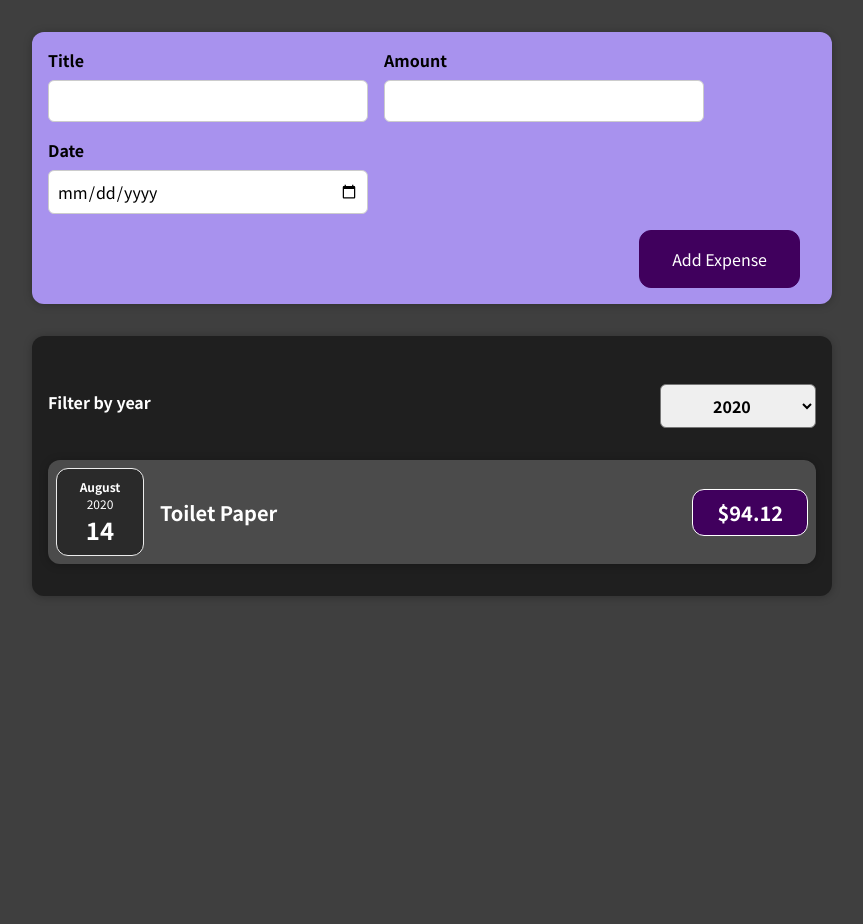
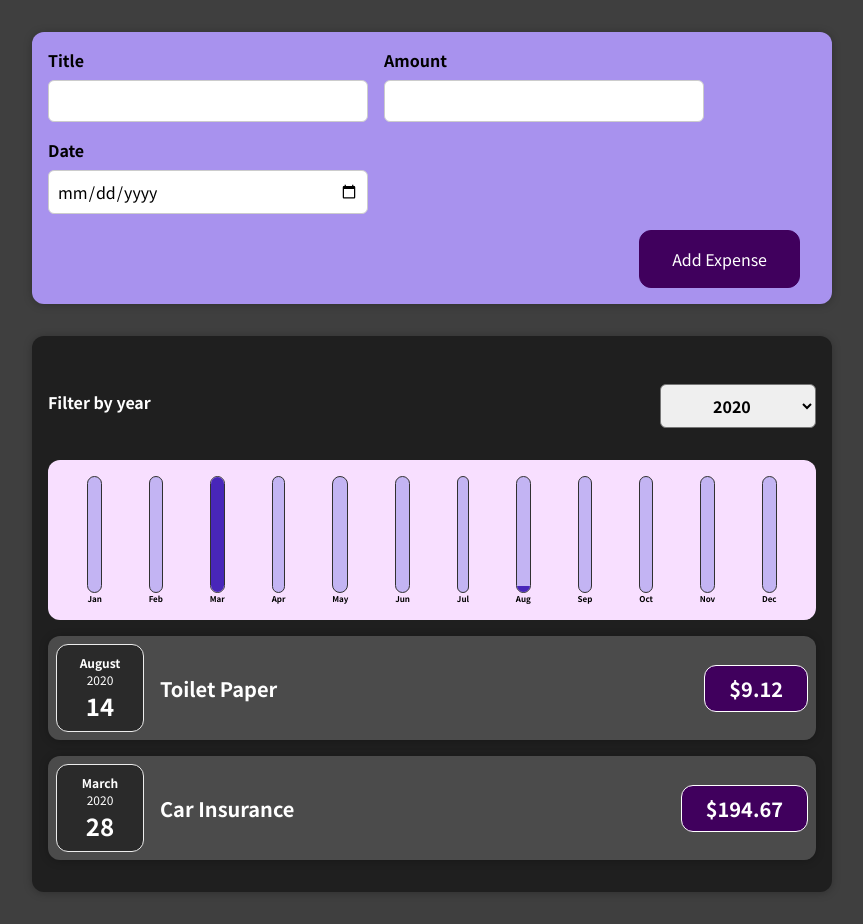
Before and after one commit to corentindeseine/01-react-expenses-dashboard, a React (Create React App) app: page / in a window 1280 px wide. Shown: the whole page, without its empty margins (208-1071 px from the left). Before the commit the page ends 800 px from the top, so only its background shows below. Built offline with nearby package versions, Linux system fonts and the light colour scheme.

Commit message:
dashboard done but still some courses bugs to correct

```diff
--- a/src/App.js
+++ b/src/App.js
@@ -6,21 +6,37 @@
   {
     id: 'e1',
     title: 'Toilet Paper',
-    amount: 94.12,
+    amount: 9.12,
     date: new Date(2020, 7, 14),
   },
-  { id: 'e2', title: 'New TV', amount: 799.49, date: new Date(2021, 2, 12) },
+  { id: 'e2',
+    title: 'New TV',
+    amount: 799.49,
+    date: new Date(2021, 2, 12)
+  },
   {
     id: 'e3',
     title: 'Car Insurance',
-    amount: 294.67,
-    date: new Date(2021, 2, 28),
+    amount: 194.67,
+    date: new Date(2020, 2, 28),
   },
   {
     id: 'e4',
     title: 'New Desk (Wooden)',
     amount: 450,
     date: new Date(2022, 5, 12),
+  },
+  {
+    id: 'e5',
+    title: 'PC',
+    amount: 1199.50,
+    date: new Date(2021, 3, 28),
+  },
+  {
+    id: 'e6',
+    title: 'Washing machine',
+    amount: 399.99,
+    date: new Date(2021, 9, 12)
   },
 ];
 
--- a/src/components/Chart/Chart.js
+++ b/src/components/Chart/Chart.js
@@ -4,13 +4,17 @@
 import './Chart.css'
 
 const Chart = (props) => {
+  const dataPointValues = props.dataPoints.map(dataPoint => dataPoint.value);
+  const totalMaximum = Math.max(...dataPointValues);
+
+
   return (
     <div className="chart">
       {props.dataPoints.map((dataPoint) => {
         return <ChartBar
                 key={dataPoint.label}
                 value={dataPoint.value}
-                maxValue={null}
+                maxValue={totalMaximum}
                 label={dataPoint.label}
                />
       })}
--- a/src/components/Chart/ChartBar.js
+++ b/src/components/Chart/ChartBar.js
@@ -0,0 +1,23 @@
+import React from "react";
+
+import './ChartBar.css'
+
+const ChartBar = (props) => {
+  let barFillHeight = '0%';
+
+  if (props.maxValue > 0) {
+    barFillHeight = Math.round((props.value / props.maxValue) * 100) + '%';
+  }
+
+
+  return (
+    <div className="chart-bar">
+      <div className="chart-bar__inner">
+        <div className="chart-bar__fill" style={{height: barFillHeight}}></div>
+      </div>
+      <div className="chart-bar__label">{props.label}</div>
+    </div>
+  )
+};
+
+export default ChartBar;
--- a/src/components/Expenses/Expenses.css
+++ b/src/components/Expenses/Expenses.css
@@ -8,4 +8,6 @@
 
 .no-expenses {
   color: white;
+  margin: 20px auto;
+  width: fit-content;
 }
--- a/src/components/Expenses/Expenses.js
+++ b/src/components/Expenses/Expenses.js
@@ -1,8 +1,12 @@
 import React, {useState} from 'react';
+
+import './Expenses.css';
+
 import ExpenseItem from './ExpenseItem';
 import Card from '../UI/Card'
-import './Expenses.css';
 import ExpensesFilter from '../ExpensesFilter/ExpensesFilter.js'
+import ExpensesChart from './ExpensesChart'
+
 
 function Expenses(props) {
   const [filteredYear, setFilteredYear] = useState('2020')
@@ -19,6 +23,7 @@
   return (
     <Card className="expenses">
       <ExpensesFilter selected={filteredYear} onChangeFilter={filterChangeHandler}/>
+      <ExpensesChart expenses={filteredExpenses}/>
       {filteredExpenses.length === 0 && <p className="no-expenses">No expenses found.</p>}
 
       {filteredExpenses.length > 0 &&
--- /dev/null
+++ b/src/components/Expenses/ExpensesChart.js
@@ -0,0 +1,30 @@
+import React from "react"
+
+import Chart from '../Chart/Chart'
+
+const ExpensesChart = (props) => {
+
+  const chartDataPoints = [
+    {label: 'Jan', value: 0},
+    {label: 'Feb', value: 0},
+    {label: 'Mar', value: 0},
+    {label: 'Apr', value: 0},
+    {label: 'May', value: 0},
+    {label: 'Jun', value: 0},
+    {label: 'Jul', value: 0},
+    {label: 'Aug', value: 0},
+    {label: 'Sep', value: 0},
+    {label: 'Oct', value: 0},
+    {label: 'Nov', value: 0},
+    {label: 'Dec', value: 0},
+  ];
+
+  props.expenses.forEach(expense => {
+    const expenseMonth = expense.date.getMonth();
+    chartDataPoints[expenseMonth].value += expense.amount;
+  });
+
+  return <Chart dataPoints={chartDataPoints} />
+}
+
+export default ExpensesChart;
--- a/src/components/NewExpense/ExpenseForm.js
+++ b/src/components/NewExpense/ExpenseForm.js
@@ -46,7 +46,7 @@
 
     const expenseData = {
       title: enteredTitle,
-      amount: enteredAmount,
+      amount: +enteredAmount,
       date: date,
     }
 
```
Also changed, not shown: 2 other files (tests, documents, lock files or other folders).
